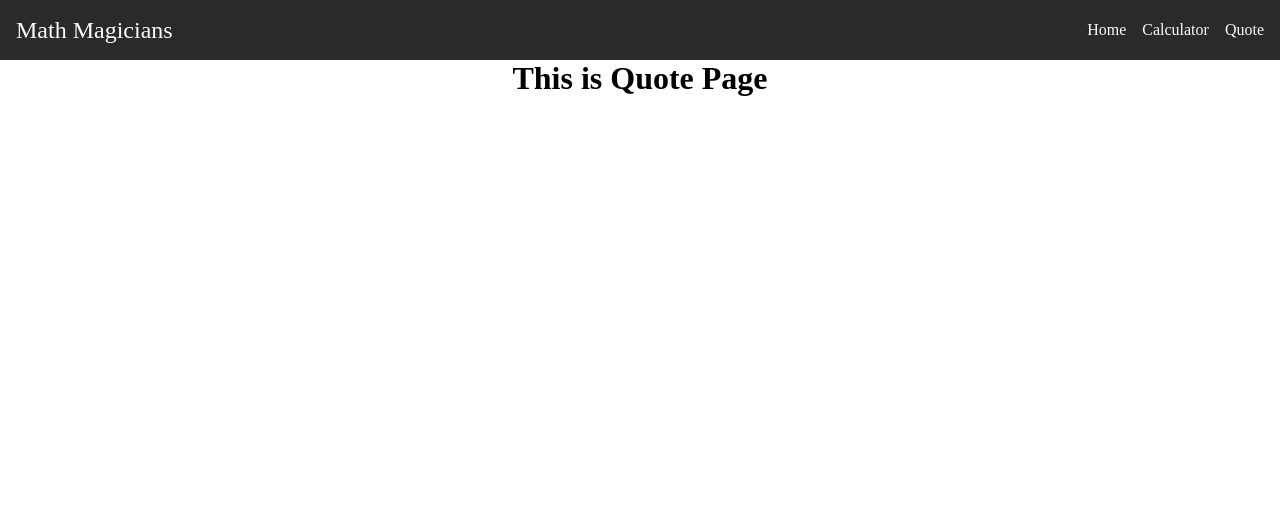
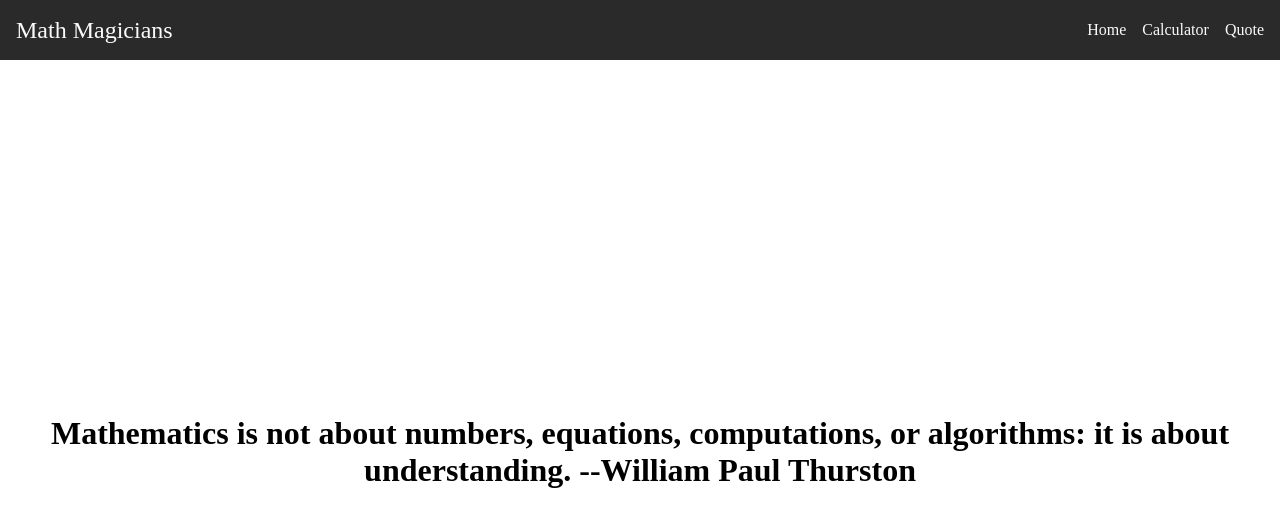
Before and after one commit to hsztan/math-magicians, a React (Create React App) app: page /quote in a window 1280 px wide. Shown: the top 526 px of the page. Built offline with nearby package versions, Linux system fonts and the light colour scheme.

Commit message:
Style Quote page

```diff
--- a/src/index.css
+++ b/src/index.css
@@ -29,3 +29,12 @@ p {
   display: flex;
   justify-content: space-between;
 }
+
+.main-content.quote {
+  width: 100vw;
+  height: 100vh;
+  display: flex;
+  justify-content: center;
+  align-items: center;
+  text-align: center;
+}
--- a/src/pages/Quote.jsx
+++ b/src/pages/Quote.jsx
@@ -1,3 +1,10 @@
-const Quote = () => <h1>This is Quote Page</h1>;
+const Quote = () => (
+  <div className="main-content quote">
+    <h1>
+      Mathematics is not about numbers, equations, computations, or algorithms:
+      it is about understanding. --William Paul Thurston
+    </h1>
+  </div>
+);
 
 export default Quote;
```
